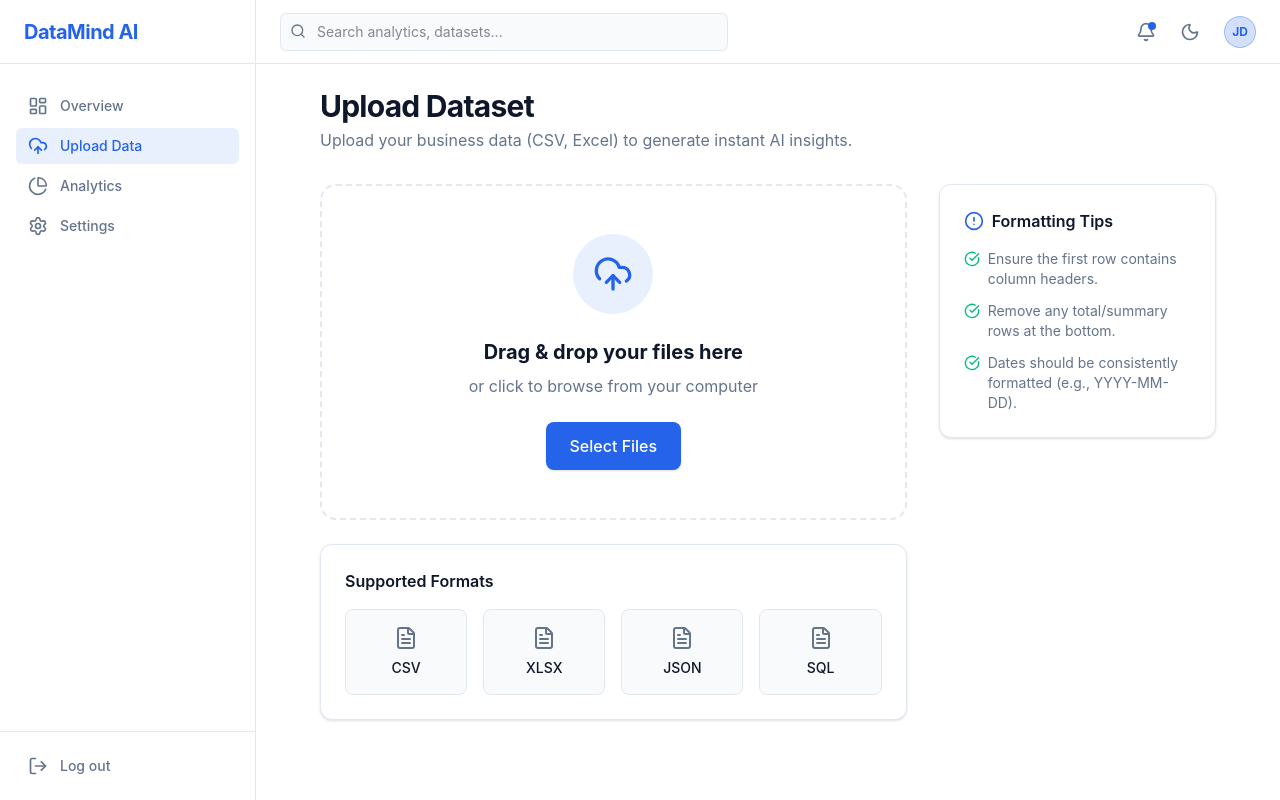
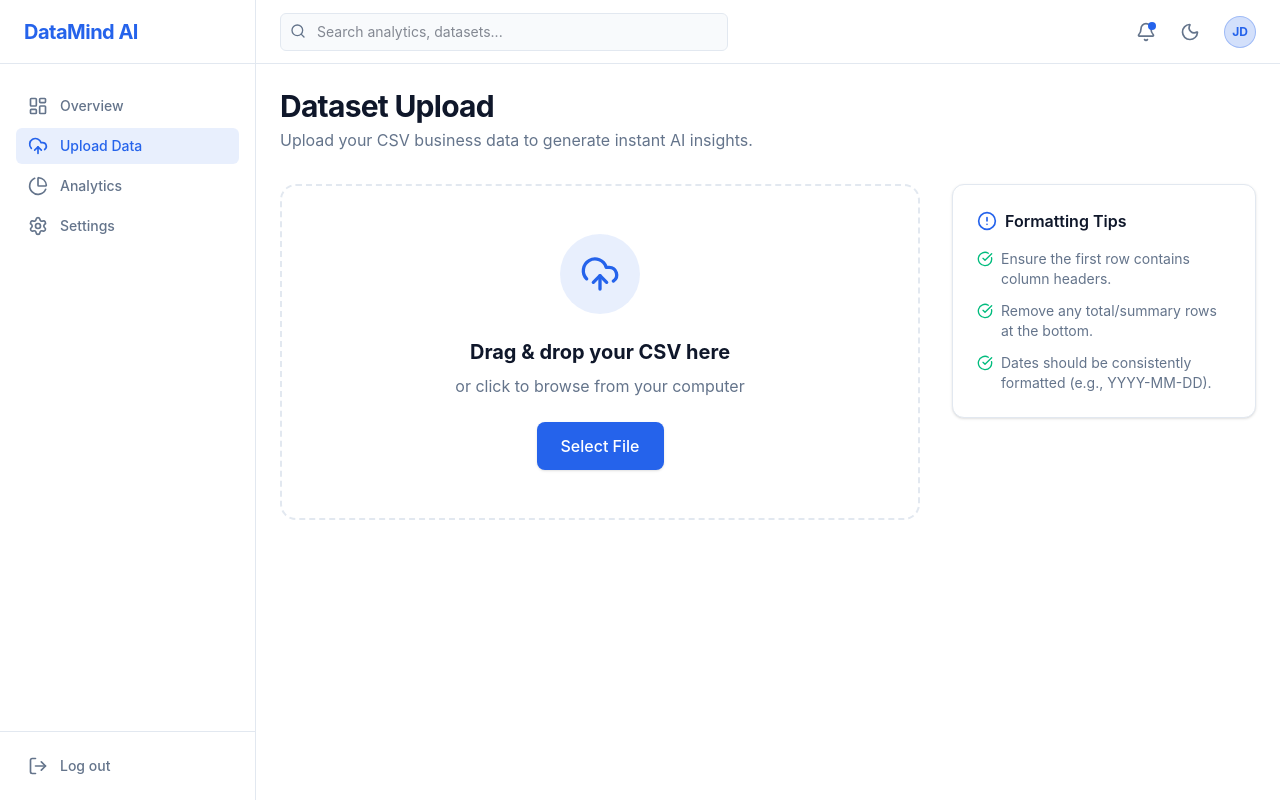
Before and after one commit to Drushti-Borate/BusinessAI, a React (Vite) app: page /upload in a window 1280 px wide. Built offline with nearby package versions, Linux system fonts and the light colour scheme.

Commit message:
Update Upload.jsx

```diff
--- a/src/pages/Upload/Upload.jsx
+++ b/src/pages/Upload/Upload.jsx
@@ -1,8 +1,15 @@
-import { UploadCloud, FileText, CheckCircle, AlertCircle } from 'lucide-react';
-import { useState } from 'react';
+import { UploadCloud, FileText, CheckCircle, AlertCircle, Loader2, Table2, Columns, Rows } from 'lucide-react';
+import { useState, useRef } from 'react';
+import { uploadService } from '../../services/api/uploadService';
 
 export default function Upload() {
   const [isDragging, setIsDragging] = useState(false);
+  const [file, setFile] = useState(null);
+  const [loading, setLoading] = useState(false);
+  const [error, setError] = useState(null);
+  const [result, setResult] = useState(null);
+
+  const fileInputRef = useRef(null);
 
   const handleDragOver = (e) => {
     e.preventDefault();
@@ -13,52 +20,119 @@ export default function Upload() {
     setIsDragging(false);
   };
 
+  const processFile = async (selectedFile) => {
+    if (!selectedFile) return;
+
+    // Reset states
+    setError(null);
+    setResult(null);
+    setFile(selectedFile);
+
+    // Basic validation
+    if (!selectedFile.name.endsWith('.csv')) {
+      setError("Invalid file format. Please upload a CSV file.");
+      return;
+    }
+
+    setLoading(true);
+
+    try {
+      const data = await uploadService.uploadCSV(selectedFile);
+      setResult(data);
+    } catch (err) {
+      setError(err.message);
+      setFile(null);
+    } finally {
+      setLoading(false);
+    }
+  };
+
   const handleDrop = (e) => {
     e.preventDefault();
     setIsDragging(false);
-    // Dummy handler for Phase 1
+    if (e.dataTransfer.files && e.dataTransfer.files.length > 0) {
+      processFile(e.dataTransfer.files[0]);
+    }
+  };
+
+  const handleFileChange = (e) => {
+    if (e.target.files && e.target.files.length > 0) {
+      processFile(e.target.files[0]);
+    }
+  };
+
+  const resetUpload = () => {
+    setFile(null);
+    setResult(null);
+    setError(null);
+    if (fileInputRef.current) fileInputRef.current.value = '';
   };
 
   return (
-    <div className="max-w-4xl mx-auto animate-in fade-in slide-in-from-bottom-4 duration-500 ease-out">
-      <div className="mb-8">
-        <h1 className="text-3xl font-bold tracking-tight mb-1">Upload Dataset</h1>
-        <p className="text-muted-foreground">Upload your business data (CSV, Excel) to generate instant AI insights.</p>
+    <div className="max-w-6xl mx-auto animate-in fade-in slide-in-from-bottom-4 duration-500 ease-out pb-12">
+      <div className="mb-8 flex justify-between items-end">
+        <div>
+          <h1 className="text-3xl font-bold tracking-tight mb-1">Dataset Upload</h1>
+          <p className="text-muted-foreground">Upload your CSV business data to generate instant AI insights.</p>
+        </div>
+        {result && (
+          <button
+            onClick={resetUpload}
+            className="bg-card border border-border text-foreground px-4 py-2 rounded-md text-sm font-medium hover:bg-muted transition-colors"
+          >
+            Upload New File
+          </button>
+        )}
       </div>
 
-      <div className="grid grid-cols-1 md:grid-cols-3 gap-8">
+      {!result && (
+        <div className="grid grid-cols-1 md:grid-cols-3 gap-8 mb-8">
           <div className="md:col-span-2 space-y-6">
             <div
-            className={`border-2 border-dashed rounded-2xl p-12 text-center transition-all duration-200 ${
+              className={`border-2 border-dashed rounded-2xl p-12 text-center transition-all duration-200 cursor-pointer ${
                 isDragging
                   ? "border-primary bg-primary/5 shadow-md scale-[1.02]"
                   : "border-border bg-card hover:bg-muted/30"
-            }`}
+              } ${loading ? "opacity-50 pointer-events-none" : ""}`}
               onDragOver={handleDragOver}
               onDragLeave={handleDragLeave}
               onDrop={handleDrop}
+              onClick={() => !loading && fileInputRef.current?.click()}
             >
+              <input
+                type="file"
+                ref={fileInputRef}
+                onChange={handleFileChange}
+                accept=".csv"
+                className="hidden"
+              />
+
+              {loading ? (
+                <div className="flex flex-col items-center">
+                  <Loader2 className="h-10 w-10 text-primary animate-spin mb-4" />
+                  <h3 className="text-xl font-bold mb-2">Analyzing Dataset...</h3>
+                  <p className="text-muted-foreground">Please wait while we process your file.</p>
+                </div>
+              ) : (
+                <>
                   <div className="h-20 w-20 bg-primary/10 text-primary rounded-full flex items-center justify-center mx-auto mb-6">
                     <UploadCloud className="h-10 w-10" />
                   </div>
-            <h3 className="text-xl font-bold mb-2">Drag & drop your files here</h3>
+                  <h3 className="text-xl font-bold mb-2">Drag & drop your CSV here</h3>
                   <p className="text-muted-foreground mb-6">or click to browse from your computer</p>
-            <button className="bg-primary text-primary-foreground px-6 py-3 rounded-lg font-medium hover:bg-primary/90 transition-colors shadow-sm">
-              Select Files
+                  <button className="bg-primary text-primary-foreground px-6 py-3 rounded-lg font-medium hover:bg-primary/90 transition-colors shadow-sm pointer-events-none">
+                    Select File
                   </button>
+                </>
+              )}
             </div>
 
-          <div className="bg-card border border-border rounded-xl p-6 shadow-sm">
-            <h4 className="font-semibold mb-4">Supported Formats</h4>
-            <div className="grid grid-cols-2 sm:grid-cols-4 gap-4">
-              {['CSV', 'XLSX', 'JSON', 'SQL'].map(ext => (
-                <div key={ext} className="flex flex-col items-center justify-center p-4 rounded-lg bg-muted/50 border border-border">
-                  <FileText className="h-6 w-6 text-muted-foreground mb-2" />
-                  <span className="text-sm font-medium">{ext}</span>
+            {error && (
+              <div className="bg-red-500/10 border border-red-500/20 text-red-600 dark:text-red-400 p-4 rounded-xl flex items-start">
+                <AlertCircle className="h-5 w-5 mr-3 shrink-0 mt-0.5" />
+                <p className="text-sm font-medium">{error}</p>
               </div>
-              ))}
-            </div>
-          </div>
+            )}
           </div>
 
           <div className="space-y-6">
@@ -84,6 +158,87 @@ export default function Upload() {
             </div>
           </div>
         </div>
+      )}
+
+      {/* Results Section */}
+      {result && (
+        <div className="space-y-8 animate-in fade-in slide-in-from-bottom-4 duration-500">
+          <div className="flex items-center space-x-3 mb-2">
+            <div className="p-2 bg-emerald-500/10 text-emerald-500 rounded-lg">
+              <CheckCircle className="h-6 w-6" />
+            </div>
+            <div>
+              <h2 className="text-xl font-bold">Upload Successful</h2>
+              <p className="text-sm text-muted-foreground">File: <span className="font-medium text-foreground">{result.filename}</span></p>
+            </div>
+          </div>
+
+          <div className="grid grid-cols-1 md:grid-cols-3 gap-6">
+            <div className="bg-card border border-border p-6 rounded-xl shadow-sm flex items-center space-x-4">
+              <div className="p-3 bg-primary/10 text-primary rounded-lg">
+                <Rows className="h-6 w-6" />
+              </div>
+              <div>
+                <p className="text-sm font-medium text-muted-foreground">Total Rows</p>
+                <h3 className="text-2xl font-bold">{result.rows.toLocaleString()}</h3>
+              </div>
+            </div>
+
+            <div className="bg-card border border-border p-6 rounded-xl shadow-sm flex items-center space-x-4">
+              <div className="p-3 bg-primary/10 text-primary rounded-lg">
+                <Columns className="h-6 w-6" />
+              </div>
+              <div>
+                <p className="text-sm font-medium text-muted-foreground">Total Columns</p>
+                <h3 className="text-2xl font-bold">{result.columns.toLocaleString()}</h3>
+              </div>
+            </div>
+
+            <div className="bg-card border border-border p-6 rounded-xl shadow-sm flex items-center space-x-4">
+              <div className="p-3 bg-primary/10 text-primary rounded-lg">
+                <Table2 className="h-6 w-6" />
+              </div>
+              <div>
+                <p className="text-sm font-medium text-muted-foreground">Data Type</p>
+                <h3 className="text-2xl font-bold">Tabular Data</h3>
+              </div>
+            </div>
+          </div>
+
+          <div className="bg-card border border-border rounded-xl shadow-sm overflow-hidden">
+            <div className="p-6 border-b border-border bg-muted/30">
+              <h3 className="font-semibold text-lg flex items-center">
+                <FileText className="h-5 w-5 mr-2 text-primary" />
+                Data Preview (First {result.preview.length} rows)
+              </h3>
+            </div>
+            <div className="overflow-x-auto">
+              <table className="w-full text-sm text-left">
+                <thead className="text-xs text-muted-foreground uppercase bg-muted/50">
+                  <tr>
+                    {result.column_names.map((col, idx) => (
+                      <th key={idx} className="px-6 py-3 font-medium tracking-wider whitespace-nowrap">
+                        {col}
+                      </th>
+                    ))}
+                  </tr>
+                </thead>
+                <tbody className="divide-y divide-border">
+                  {result.preview.map((row, rowIndex) => (
+                    <tr key={rowIndex} className="hover:bg-muted/50 transition-colors">
+                      {result.column_names.map((col, colIndex) => (
+                        <td key={colIndex} className="px-6 py-4 whitespace-nowrap">
+                          {row[col] !== null ? String(row[col]) : <span className="text-muted-foreground italic">null</span>}
+                        </td>
+                      ))}
+                    </tr>
+                  ))}
+                </tbody>
+              </table>
+            </div>
+          </div>
+        </div>
+      )}
     </div>
   );
 }
```
Lines whose indentation alone changed are shown as unchanged.
